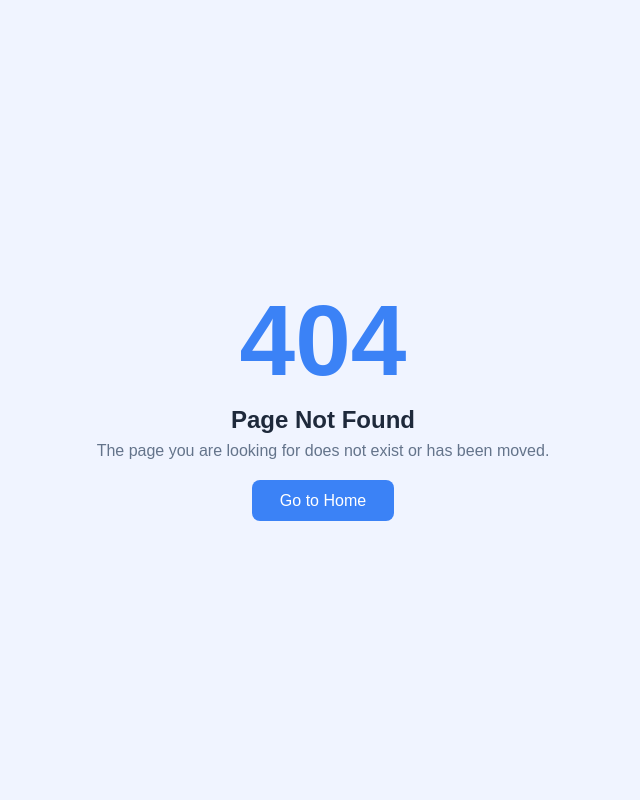
After one commit to medisyncind-coder/medisync-project, a Django app: template Doctor/templates/404.html in a window 1280 px wide. The commit adds this page. Shown: the whole page, without its empty margins (317-957 px from the left). Run offline with Django 3.2, Linux system fonts and the light colour scheme; the template is opened without the code that fills it, so the values that code supplies are empty.

Commit message:
Fix audit issues: 404/500 pages, SEO meta tags, viewport, broken links, print statements, robots.txt

```diff
--- /dev/null
+++ b/Doctor/templates/404.html
@@ -0,0 +1,48 @@
+{% load static %}
+<!DOCTYPE html>
+<html lang="en">
+<head>
+    <meta charset="UTF-8">
+    <meta name="viewport" content="width=device-width, initial-scale=1.0">
+    <title>Page Not Found — MediSync</title>
+    <style>
+        * { margin: 0; padding: 0; box-sizing: border-box; }
+        body {
+            font-family: 'DM Sans', sans-serif;
+            background: #f0f4ff;
+            display: flex;
+            align-items: center;
+            justify-content: center;
+            min-height: 100vh;
+            text-align: center;
+            padding: 20px;
+        }
+        .container { max-width: 500px; }
+        .code {
+            font-size: 100px;
+            font-weight: 700;
+            color: #3b82f6;
+            line-height: 1;
+        }
+        h1 { font-size: 24px; color: #1e293b; margin: 16px 0 8px; }
+        p { color: #64748b; margin-bottom: 32px; }
+        a {
+            background: #3b82f6;
+            color: white;
+            padding: 12px 28px;
+            border-radius: 8px;
+            text-decoration: none;
+            font-weight: 500;
+        }
+        a:hover { background: #2563eb; }
+    </style>
+</head>
+<body>
+    <div class="container">
+        <div class="code">404</div>
+        <h1>Page Not Found</h1>
+        <p>The page you are looking for does not exist or has been moved.</p>
+        <a href="/">Go to Home</a>
+    </div>
+</body>
+</html>
--- a/Doctor/templates/Doctor/doctor_login.html
+++ b/Doctor/templates/Doctor/doctor_login.html
@@ -3,7 +3,9 @@
 <html lang="en">
 <head>
     <meta charset="UTF-8">
-    <title>Doctor Login</title>
+    <meta name="viewport" content="width=device-width, initial-scale=1.0">
+    <meta name="description" content="Doctor login portal for MediSync healthcare platform.">
+    <title>Doctor Login — MediSync</title>
     <link rel="stylesheet" href="{% static 'Doctor/doctor_login.css' %}">
 </head>
 <body>
--- a/Doctor/templates/Patient/patient_login.html
+++ b/Doctor/templates/Patient/patient_login.html
@@ -153,8 +153,7 @@ body{
     </form>
 
     <div class="extra">
-        <p>Don't have an account? <a href="#">Register</a></p>
-        <p><a href="#">Forgot Password?</a></p>
+        <p>Don't have an account? <a href="{% url 'patient_register' %}">Register</a></p>
     </div>
 
 </div>
--- a/Doctor/urls.py
+++ b/Doctor/urls.py
@@ -2,6 +2,7 @@ from django.contrib import admin
 from django.conf.urls.static import static
 from django.conf import settings
 from django.urls import include, path
+from django.http import HttpResponse
 
 from accounts.views import RegisterApi, VerifyOtp
 from . import views, DoctorViews, LabViews, UserViews, api_views
@@ -177,6 +178,11 @@ urlpatterns = [
     path('logout/', UserViews.user_logout, name='user_logout'),
     path('cancel-appointment/<str:type>/<int:id>/',UserViews.cancel_appointment,name='cancel_appointment'),
 
+    # ==========================
+    # SEO
+    # ==========================
+    path('robots.txt', lambda r: HttpResponse("User-agent: *\nDisallow: /admin/\nDisallow: /api/\nSitemap: https://medisync.mooo.com/sitemap.xml", content_type="text/plain")),
+
 ]
 
 
```
Also changed, not shown: Doctor/templates/500.html (added, +48 -0 lines), Doctor/templates/index.html (+6 -1 lines), appointments/views.py (+1 -6 lines).
